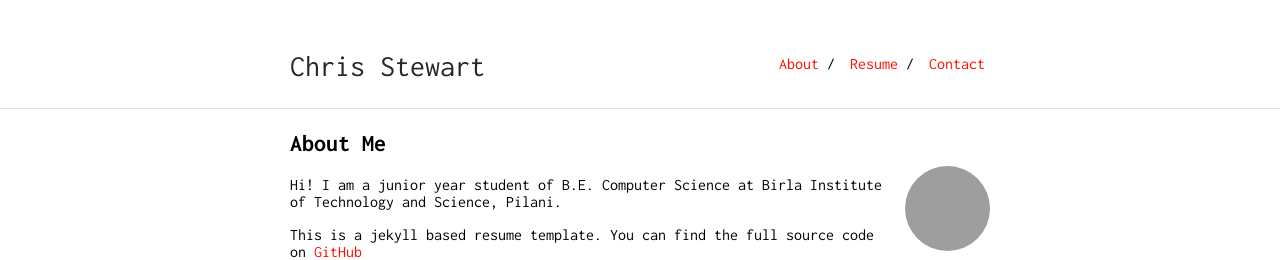
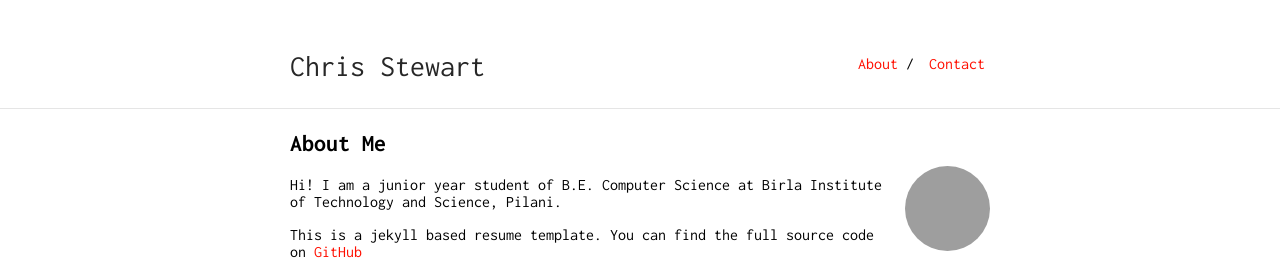
Before and after one commit to cstew/cstew.github.io, a Jekyll site: the page built from index.md, in a window 1280 px wide, cut to the strip 0-260 px from the top of the page. Built offline with Jekyll 4.4.1, drawn with Linux system fonts in a browser that asks for light colours; grey boxes are pictures that could not be loaded.

Commit message:
Update navigation

```diff
--- a/_data/nav.yml
+++ b/_data/nav.yml
@@ -1,8 +1,5 @@
 - name: "Contact"
   link: "contact"
 
-- name: "Resume"
-  link: "resume.pdf"
-
 - name: "About"
-  link: "/researcher/"
+  link: ""
```
